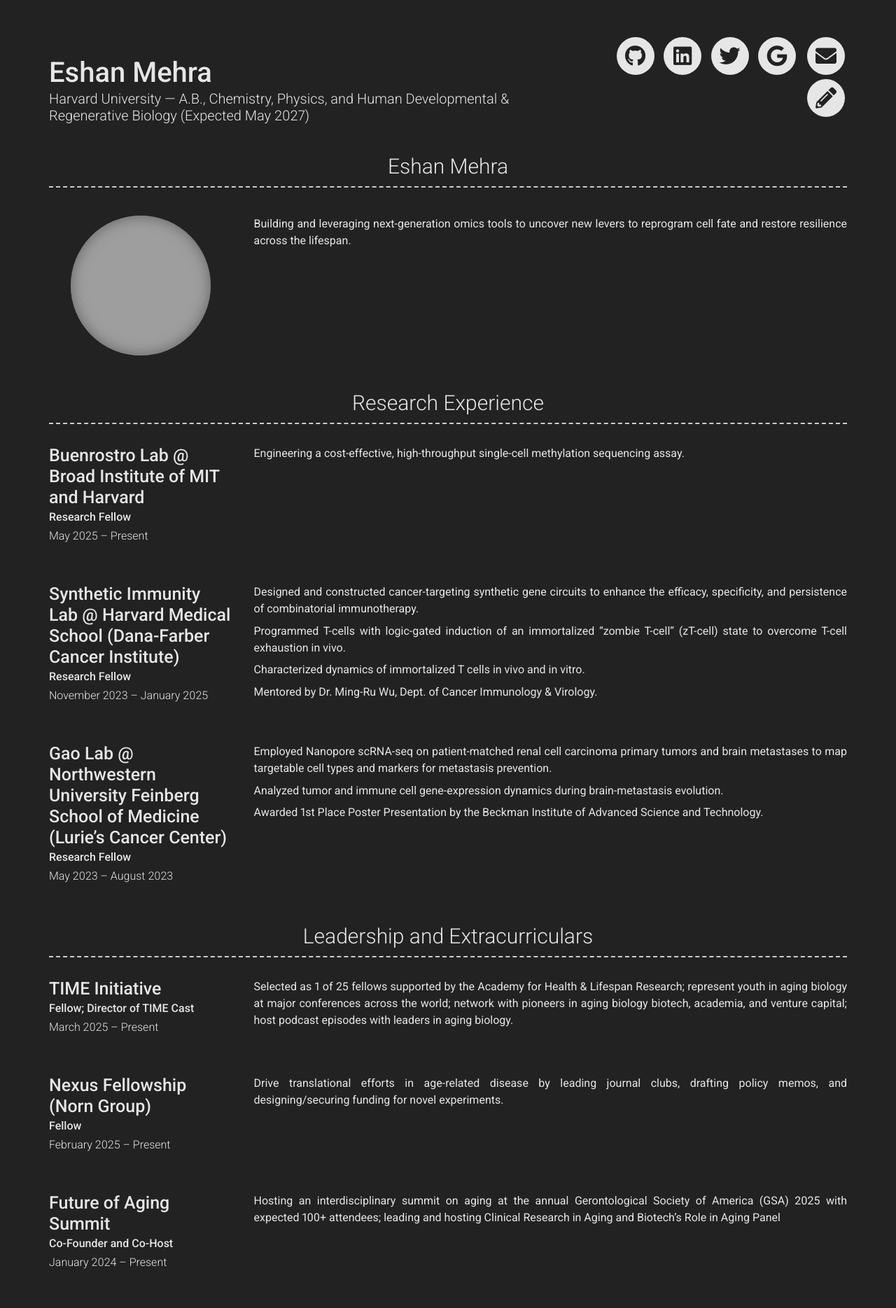
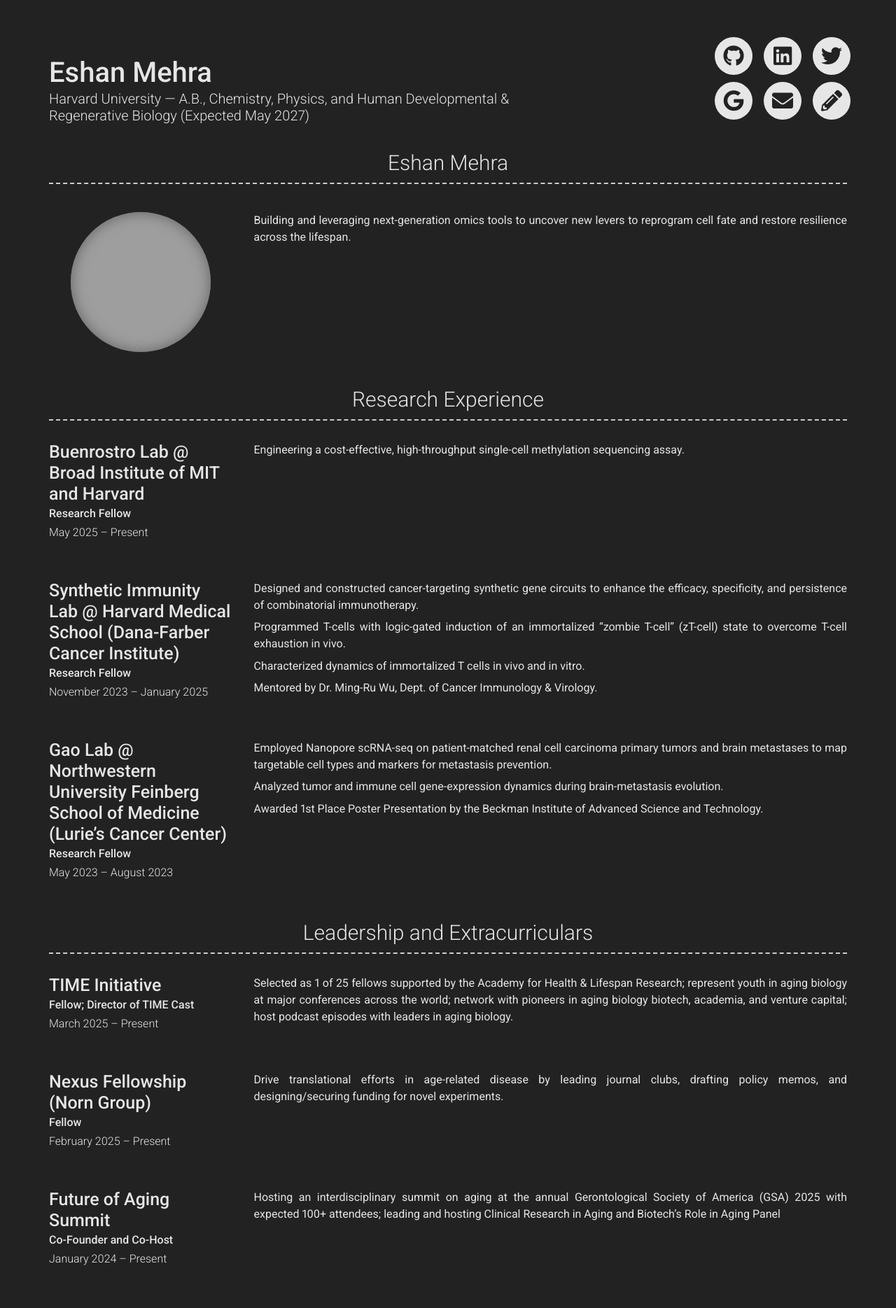
Before and after one commit to emehra1/emehra1.github.io, a Jekyll site: the page built from index.md, in a window 1280 px wide. Shown: the top 1869 px of the page at 70% size. Built offline with Jekyll 4.4.1, drawn with Linux system fonts in a browser that asks for light colours; nearby versions of some CDN libraries; our own code applies the rules of GitHub Pages for plain Markdown files; grey boxes are pictures that could not be loaded.

Commit message:
fixing icons

```diff
--- a/_sass/modern-resume-theme.scss
+++ b/_sass/modern-resume-theme.scss
@@ -192,3 +192,38 @@ p.quote {
     margin-top: 1rem;
   }
 }
+
+/* ===== Force header icons into a 3-column grid (2 rows of 3) ===== */
+
+/* The icons are usually in a list inside header-right */
+.header-right ul,
+.header-right .icons,
+.header-right .icon-links {
+  display: grid !important;
+  grid-template-columns: repeat(3, 52px) !important;
+  grid-auto-rows: 52px !important;
+  gap: 12px 18px !important;
+  justify-content: end !important;
+  align-content: start !important;
+
+  /* prevents the layout from stretching weirdly */
+  padding: 0 !important;
+  margin: 0 !important;
+  list-style: none !important;
+}
+
+/* Ensure each icon sits nicely inside a grid cell */
+.header-right li {
+  margin: 0 !important;
+  padding: 0 !important;
+}
+
+/* If the theme adds margins to the links themselves */
+.header-right a {
+  margin: 0 !important;
+}
+
+/* Hide the email text line (keep only icon) */
+.header-right p {
+  display: none !important;
+}
```
